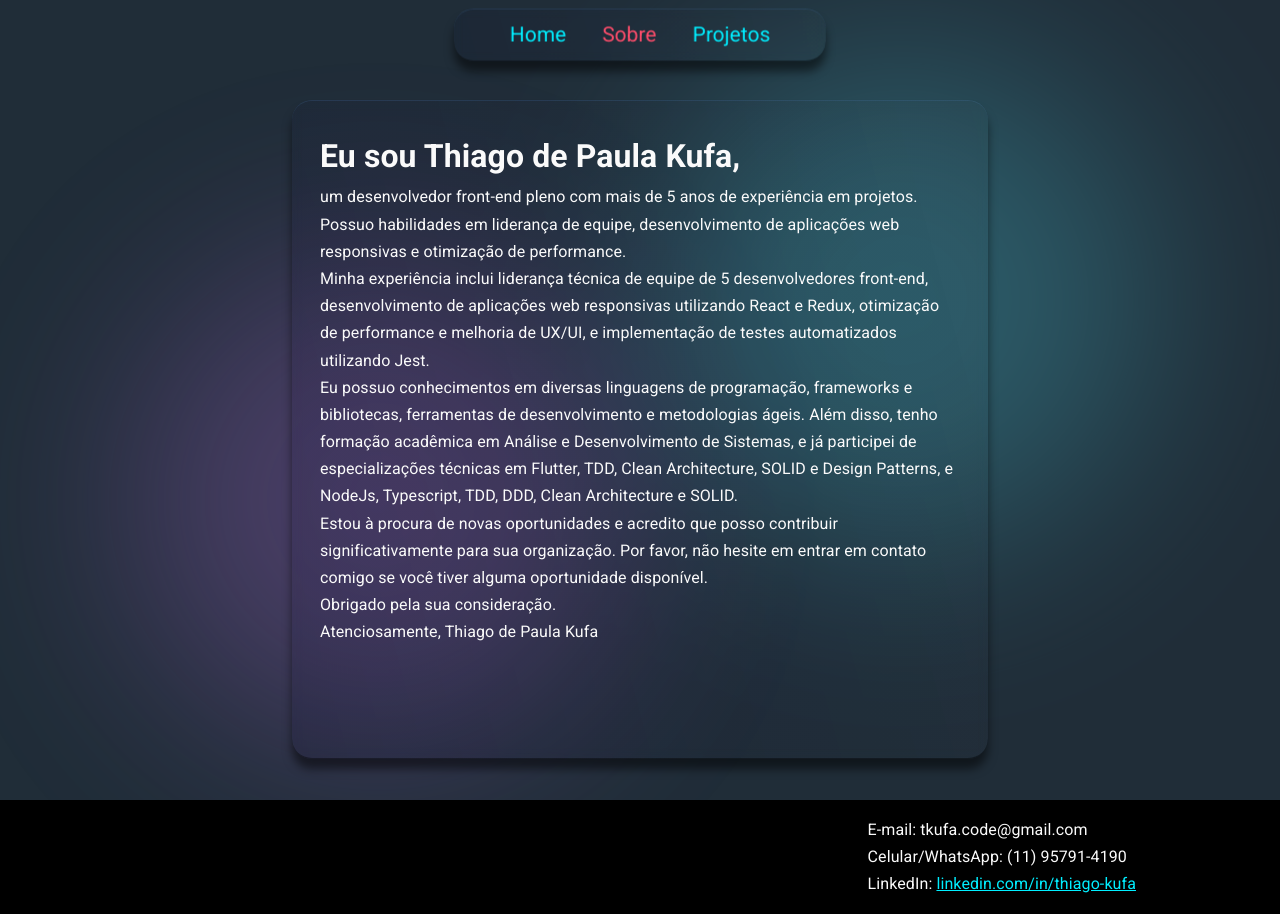
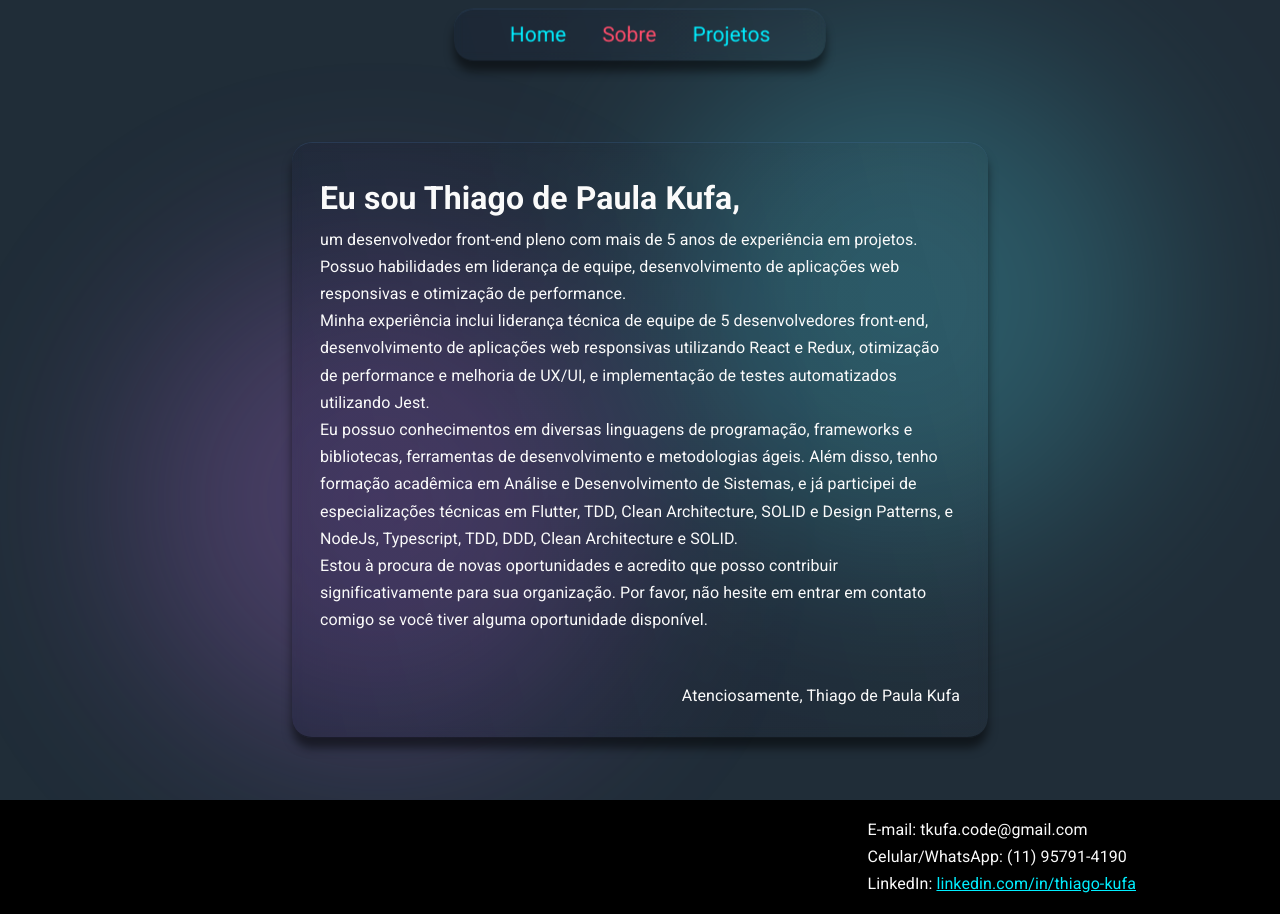
Before and after one commit to ThiagoKufa/thiago-kufa, a SvelteKit app: page /about in a window 1280 px wide. Built offline with nearby package versions, Linux system fonts and the light colour scheme.

Commit message:
fix: div positions

```diff
--- a/src/components/icons/HeroImage.svelte
+++ b/src/components/icons/HeroImage.svelte
@@ -405,9 +405,9 @@
 	svg {
 		height: 450px;
 	}
-	@media only screen and (max-width: 956px) {
+	@media only screen and (max-width: 1022px) {
 		svg {
-			height: 350px;
+			height: 300px;
 		}
 	}
 </style>
--- a/src/routes/+layout.svelte
+++ b/src/routes/+layout.svelte
@@ -38,10 +38,13 @@
 	}
 
 	main {
+		position: relative;
+
+		display: flex;
 		flex: 1;
-		display: flex;
-		position: relative;
 		flex-direction: column;
+		justify-content: center;
+
 		padding-top: 80px;
 		width: 100%;
 		min-height: 100vh;
--- a/src/routes/+page.svelte
+++ b/src/routes/+page.svelte
@@ -39,19 +39,20 @@
 <style>
 	.hero {
 		display: flex;
+
 		padding: 0 var(--spacing-10);
 		gap: var(--spacing-10);
 	}
 	.hero__content {
 		display: flex;
 
-		flex: 1;
 		justify-content: center;
 		align-items: center;
 	}
 	.description-wrap {
 		display: flex;
 		flex-direction: column;
+		width: 500px;
 		padding: var(--spacing-10);
 		padding-bottom: 0;
 	}
@@ -118,6 +119,9 @@
 		.hero__content h3 {
 			font-size: 1.5rem;
 		}
+		.description-wrap {
+			width: auto;
+		}
 		.svg-img {
 			padding: 0;
 			display: 0;
--- a/src/routes/about/+page.svelte
+++ b/src/routes/about/+page.svelte
@@ -31,8 +31,9 @@
 			sua organização. Por favor, não hesite em entrar em contato comigo se você tiver alguma
 			oportunidade disponível.
 		</p>
-		<p>Obrigado pela sua consideração.</p>
-		<p>Atenciosamente, Thiago de Paula Kufa</p>
+		<div class="att">
+			<p>Atenciosamente, Thiago de Paula Kufa</p>
+		</div>
 	</div>
 </main>
 
@@ -45,8 +46,13 @@
 		margin: 20px;
 	}
 	.desciption-wrap {
+		display: flex;
+		flex-direction: column;
 		max-width: var(--screens-sm);
-		padding: var(--spacing-20) var(--spacing-10);
-		padding-top: var(--spacing-10);
+		padding: var(--spacing-10);
+	}
+	.att {
+		margin-top: var(--spacing-15);
+		align-self: flex-end;
 	}
 </style>
```
